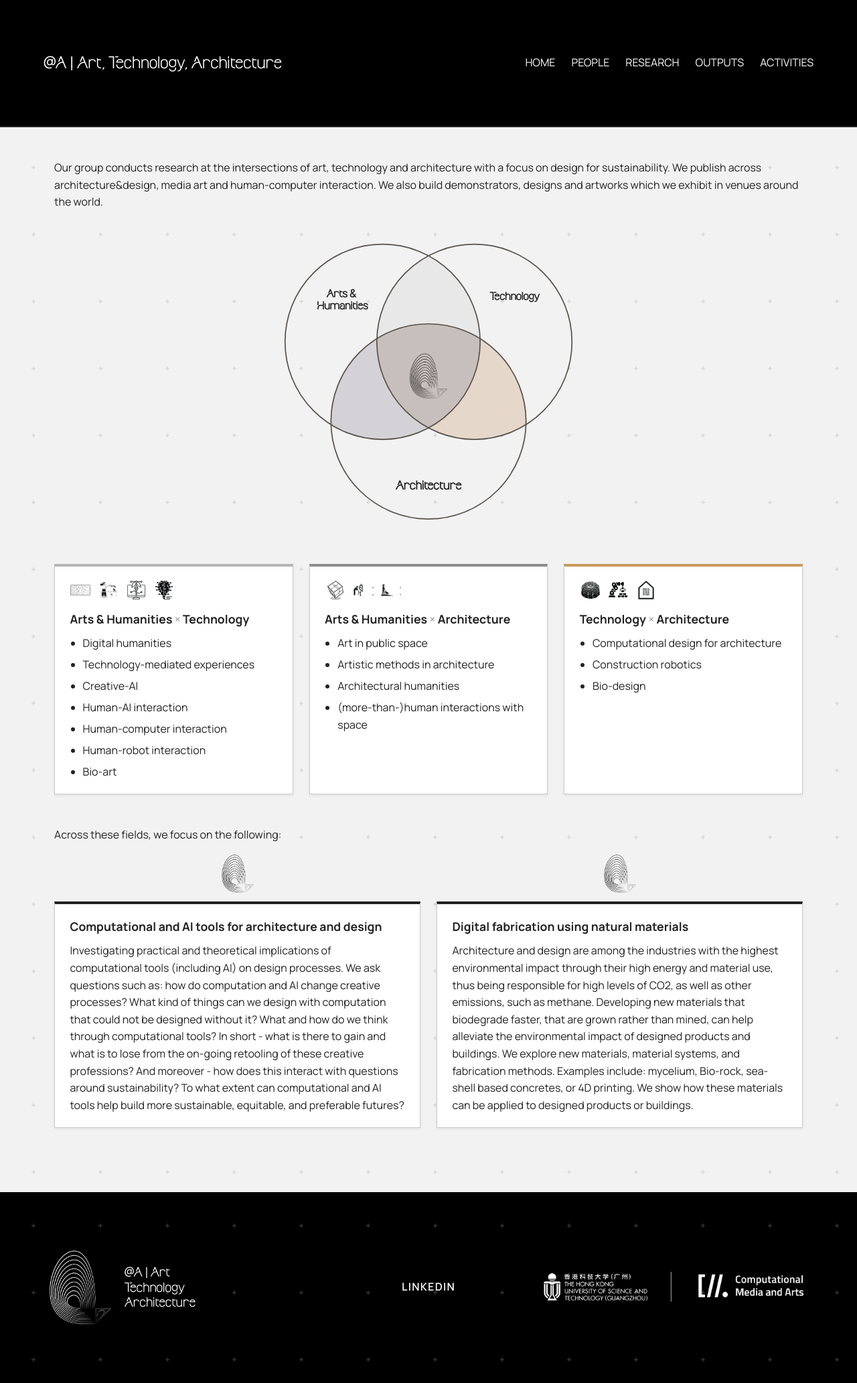
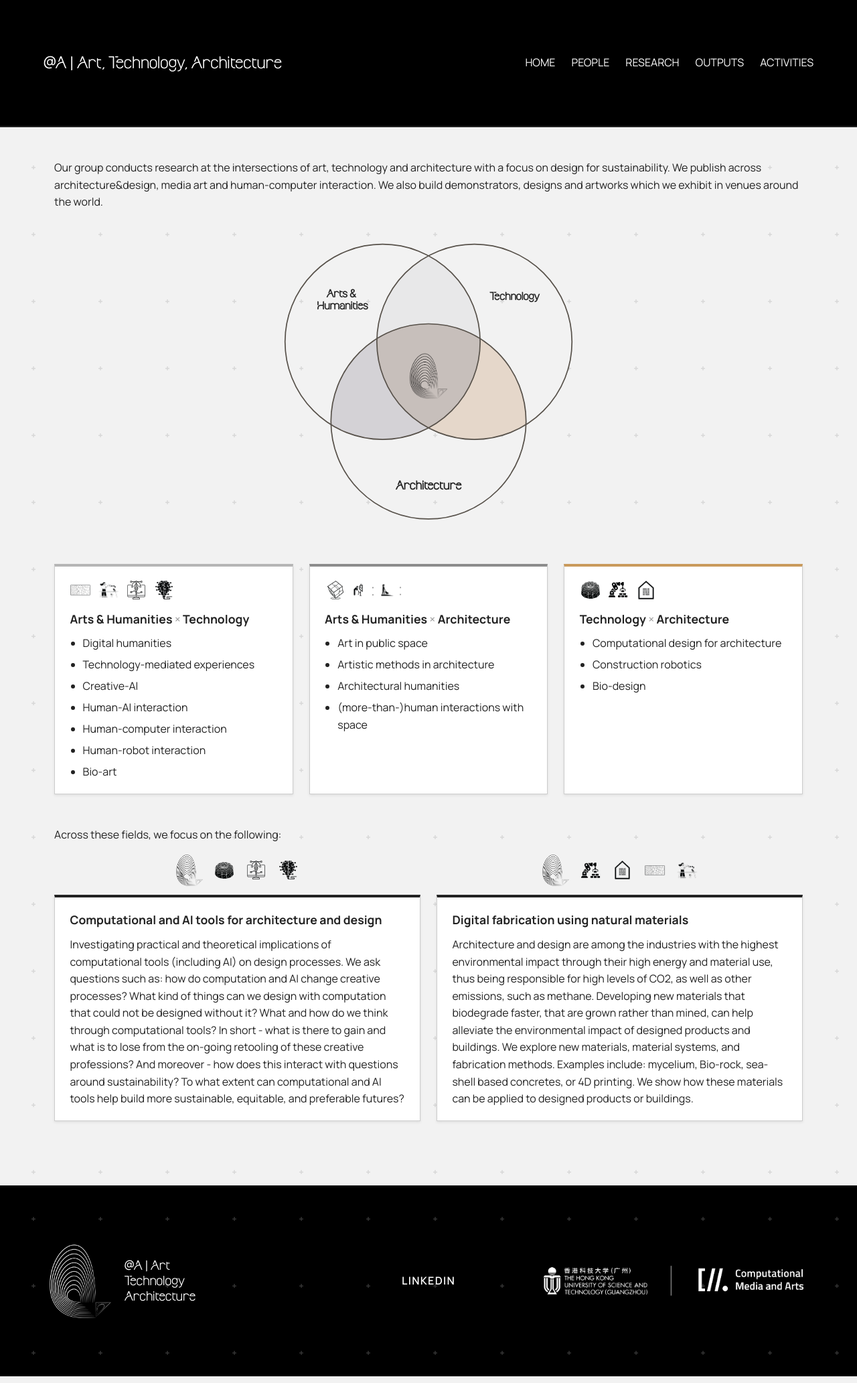
Before and after one commit to anqua/at-a, a Jekyll site: the page built from research.md, in a window 1280 px wide. Shown: the whole page at 67% size. Built offline with Jekyll 4.4.1, drawn with Linux system fonts in a browser that asks for light colours.

Commit message:
Add matching icons alongside the logo on the two research theme cards
Computational and AI tools card: the Technology x Architecture mesh icon
plus the last two Arts & Humanities x Technology icons (pentool, brain).
Digital fabrication card: the last two Technology x Architecture icons
(arm, house) plus the first two Arts & Humanities x Technology icons
(voronoi, handshake).

```diff
--- a/assets/css/style.css
+++ b/assets/css/style.css
@@ -195,9 +195,23 @@ h1 {
   gap: 0.8em;
 }
 
+.research-theme-icons {
+  display: flex;
+  align-items: center;
+  justify-content: center;
+  flex-wrap: wrap;
+  gap: 1em;
+}
+
 .research-theme-logo {
-  width: 48px;
+  width: 40px;
   height: auto;
+}
+
+.research-theme-icons img:not(.research-theme-logo) {
+  width: 32px;
+  height: 32px;
+  object-fit: contain;
 }
 
 .research-theme .research-card {
--- a/research.md
+++ b/research.md
@@ -81,14 +81,25 @@ Across these fields, we focus on the following:
 
 <div class="research-model-row">
   <div class="research-theme">
-    <img src="/at-a/assets/images/research/logo-ata-black.png" alt="" class="research-theme-logo">
+    <div class="research-theme-icons">
+      <img src="/at-a/assets/images/research/logo-ata-black.png" alt="" class="research-theme-logo">
+      <img src="/at-a/assets/images/research/icon-archtech-mesh.png" alt="">
+      <img src="/at-a/assets/images/research/icon-arttech-pentool.png" alt="">
+      <img src="/at-a/assets/images/research/icon-arttech-brain.png" alt="">
+    </div>
     <div class="research-card">
       <h4>Computational and AI tools for architecture and design</h4>
       <p>Investigating practical and theoretical implications of computational tools (including AI) on design processes. We ask questions such as: how do computation and AI change creative processes? What kind of things can we design with computation that could not be designed without it? What and how do we think through computational tools? In short - what is there to gain and what is to lose from the on-going retooling of these creative professions? And moreover - how does this interact with questions around sustainability? To what extent can computational and AI tools help build more sustainable, equitable, and preferable futures?</p>
     </div>
   </div>
   <div class="research-theme">
-    <img src="/at-a/assets/images/research/logo-ata-black.png" alt="" class="research-theme-logo">
+    <div class="research-theme-icons">
+      <img src="/at-a/assets/images/research/logo-ata-black.png" alt="" class="research-theme-logo">
+      <img src="/at-a/assets/images/research/icon-archtech-arm.png" alt="">
+      <img src="/at-a/assets/images/research/icon-archtech-house.png" alt="">
+      <img src="/at-a/assets/images/research/icon-arttech-voronoi.png" alt="">
+      <img src="/at-a/assets/images/research/icon-arttech-handshake.png" alt="">
+    </div>
     <div class="research-card">
       <h4>Digital fabrication using natural materials</h4>
       <p>Architecture and design are among the industries with the highest environmental impact through their high energy and material use, thus being responsible for high levels of CO2, as well as other emissions, such as methane. Developing new materials that biodegrade faster, that are grown rather than mined, can help alleviate the environmental impact of designed products and buildings. We explore new materials, material systems, and fabrication methods. Examples include: mycelium, Bio-rock, sea-shell based concretes, or 4D printing. We show how these materials can be applied to designed products or buildings.</p>
```
